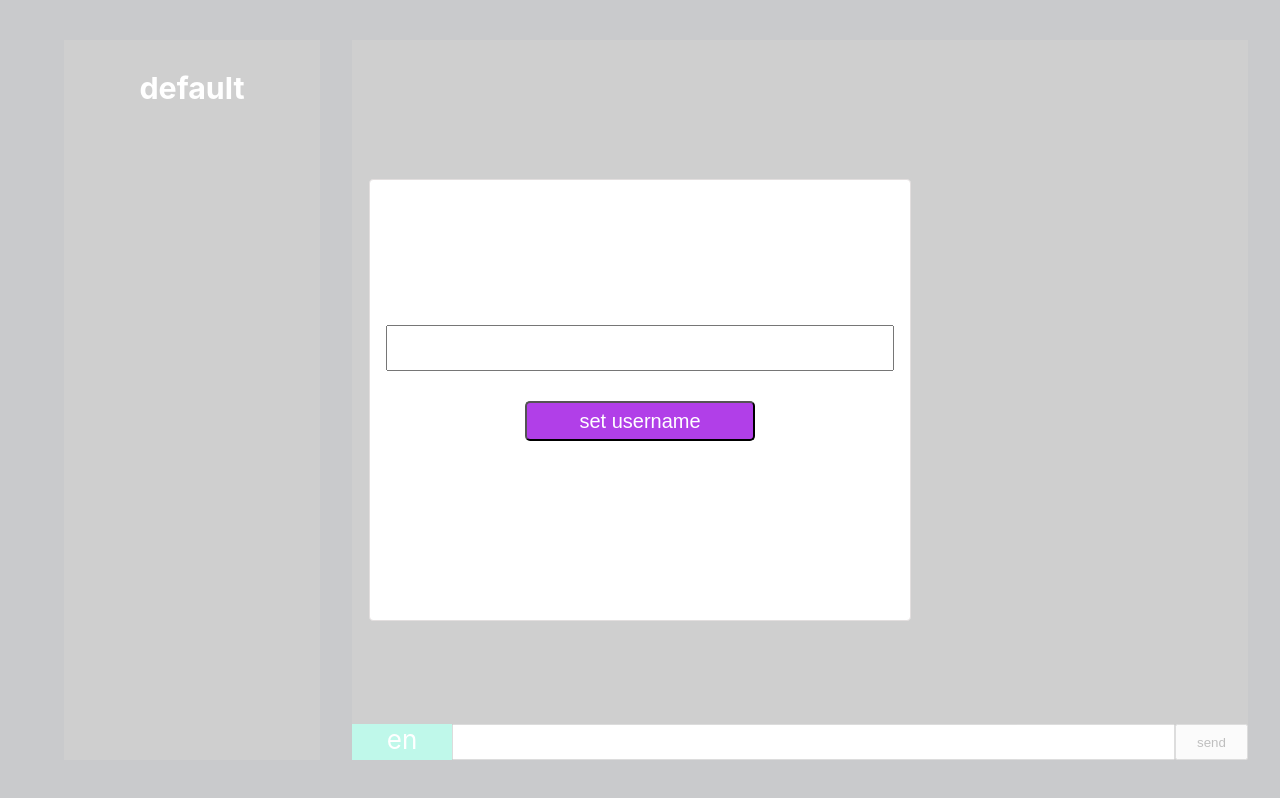
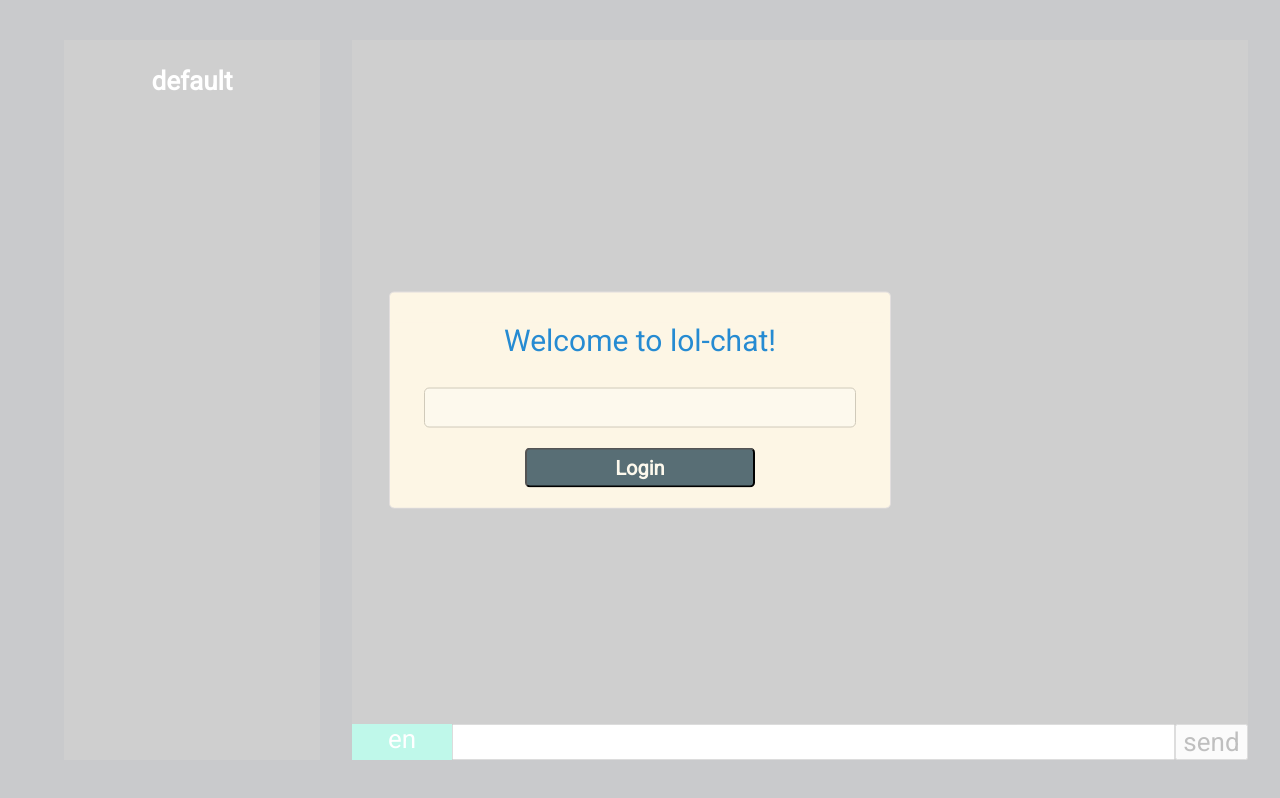
Before and after one commit to bernardjkim/lol-chat, a React app: page / in a window 1280 px wide. Built offline with nearby package versions, Linux system fonts and the light colour scheme.

Commit message:
modal color theme

```diff
--- a/public/index.html
+++ b/public/index.html
@@ -22,6 +22,11 @@
       work correctly both with client-side routing and a non-root public URL.
       Learn how to configure a non-root public URL by running `npm run build`.
     -->
+    <link
+      href="http://fonts.googleapis.com/css?family=Roboto"
+      rel="stylesheet"
+      type="text/css"
+    />
 
     <title>Socket.IO chat</title>
   </head>
--- a/src/Component/Chatroom.js
+++ b/src/Component/Chatroom.js
@@ -155,9 +155,9 @@ class Chatroom extends React.Component {
         </div>
         {!this.state.username && (
           <Modal
-            id="modal-username"
+            className="modal-username"
             isOpen={this.state.modalOpen}
-            style={Variables.modalStyle}
+            // style={Variables.modalStyle}
             contentLabel="Username Modal"
           >
             <UsernameForm
--- a/src/Component/UsernameForm.js
+++ b/src/Component/UsernameForm.js
@@ -7,10 +7,14 @@ class UsernameForm extends React.Component {
       username: "",
       errors: null
     };
+    this.input = React.createRef();
   }
 
   onChange(e) {
     this.setState({ username: e.target.value });
+    if (this.state.errors && e.target.value.length > 1) {
+      this.setState({ errors: false });
+    }
   }
 
   handleSubmit(e) {
@@ -18,26 +22,35 @@ class UsernameForm extends React.Component {
     let username = this.state.username;
     if (username.length > 1 && username.length < 20) {
       this.props.closeModal(this.state.username);
-      this.errors = null;
     } else {
-      this.setState({ errors: "Username Should be 2 to 19 characters !" });
+      this.setState({ errors: true });
     }
   }
+
+  focusInput = () => {
+    if (this.input) this.input.focus();
+  };
 
   render() {
     let errors = this.state.errors;
     return (
-      <div>
-        {errors}
+      <div id="container-modal">
+        <p>Welcome to lol-chat!</p>
         <form onSubmit={this.handleSubmit.bind(this)} id="username-form">
           <input
             type="text"
+            ref={ref => {
+              this.input = ref;
+            }}
             id="username-input"
             onChange={this.onChange.bind(this)}
             value={this.state.username}
+            onBlur={this.focusInput}
             autoFocus
+            autoComplete="off"
+            className={errors ? "error" : null}
           />
-          <button>set username</button>
+          <button>Login</button>
         </form>
       </div>
     );
--- a/src/stylesheet/Chatroom.scss
+++ b/src/stylesheet/Chatroom.scss
@@ -75,7 +75,8 @@ video {
   width: 10%;
 }
 
-#modal-username {
+.modal-username {
+  position: absolute;
   top: 50%;
   left: 50%;
   right: auto;
@@ -83,7 +84,10 @@ video {
   margin-right: -50%;
   transform: translate(-50%, -50%);
   width: 500px;
-  height: 400px;
+  // height: 400px;
   overflow: visible;
   border: 1px solid #e2dede;
+  border-radius: 5px;
+  background-color: #fdf6e5;
+  outline: none;
 }
--- a/src/stylesheet/Username_form.scss
+++ b/src/stylesheet/Username_form.scss
@@ -1,28 +1,52 @@
+#container-modal {
+  width: 100%;
+  height: 100%;
+  border-radius: 5px;
+  background-color: #fdf6e5;
+}
+
+#container-modal p {
+  color: #268bd2;
+  text-align: center;
+  font-size: 30px;
+}
+
 #username-form {
-    margin-top: 25%;
-    display:flex;
+  // margin-top: 25%;
+  display: flex;
   flex-direction: column;
   justify-content: center;
   align-items: center;
   input {
-        width: 500px;
-        font-size: 40px;
-        height: 40px;
-    }
-    button {
-        margin-top: 30px;
-        width: 230px;
-        height: 40px;
+    width: 80%;
+    height: 36px;
+    font-size: 26px;
+    color: #268bd2;
+    padding-left: 15px;
+    padding-right: 15px;
+    border: solid;
     border-radius: 5px;
-        background-color: #b13fe8;
-        color: white;
-        font-weight: 400;
-        font-size: 20px;
-    }
-
-}
-#username-input {
+    border-width: 1px;
+    border-color: #d0caba;
+    background-color: #fdf9ed;
     &:focus {
       outline: none;
     }
   }
+  button {
+    margin-top: 20px;
+    margin-bottom: 20px;
+    width: 230px;
+    height: 40px;
+    border-radius: 5px;
+    background-color: #586e75;
+    color: #fdf9ed;
+    font-weight: 600;
+    font-size: 20px;
+    outline: none;
+  }
+
+  .error {
+    border-color: #268bd2;
+  }
+}
--- a/src/stylesheet/index.css
+++ b/src/stylesheet/index.css
@@ -12,3 +12,8 @@ code {
   font-family: source-code-pro, Menlo, Monaco, Consolas, "Courier New",
     monospace;
 }
+
+* {
+  font-size: 100%;
+  font-family: "Roboto";
+}
```
Lines whose indentation alone changed are shown as unchanged.
